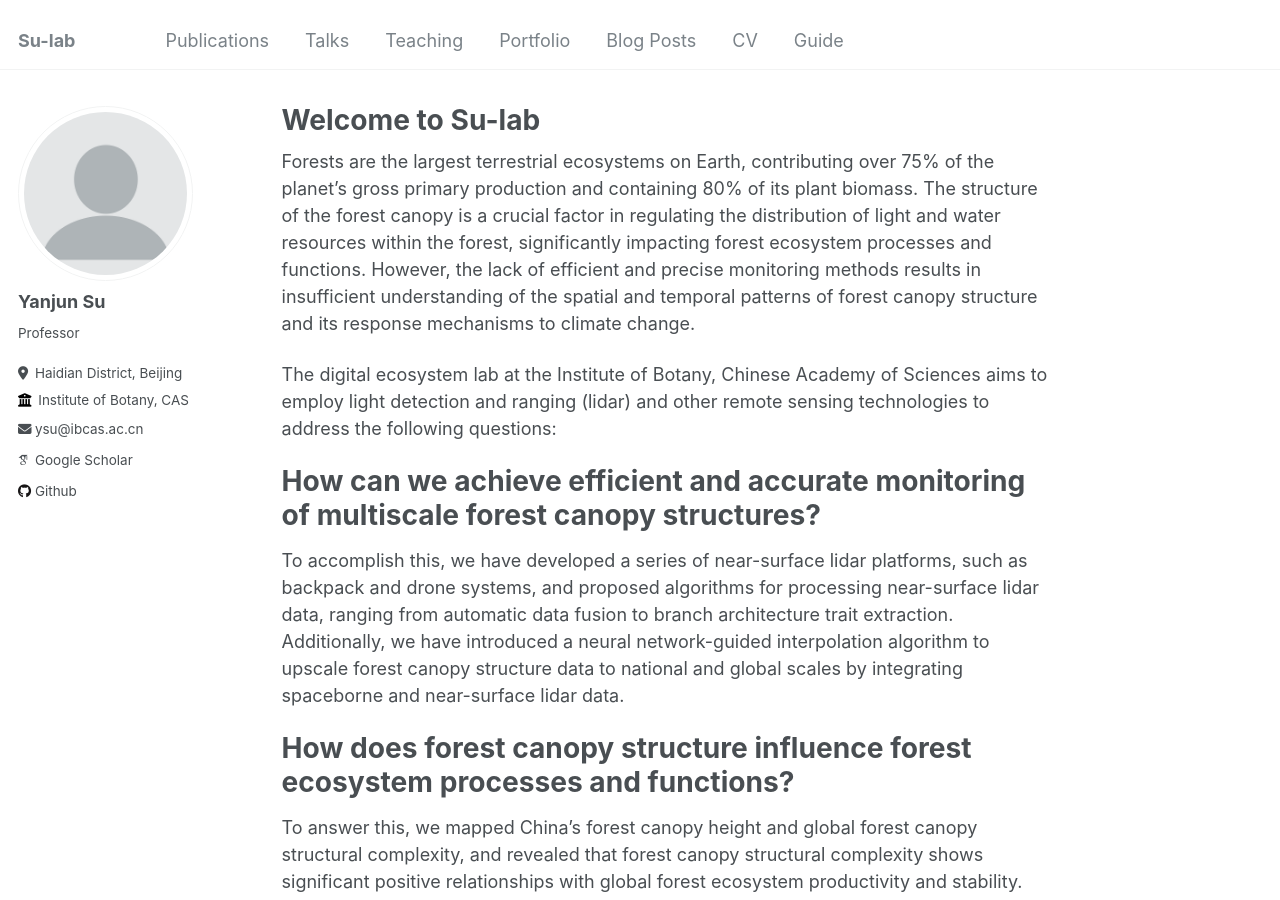
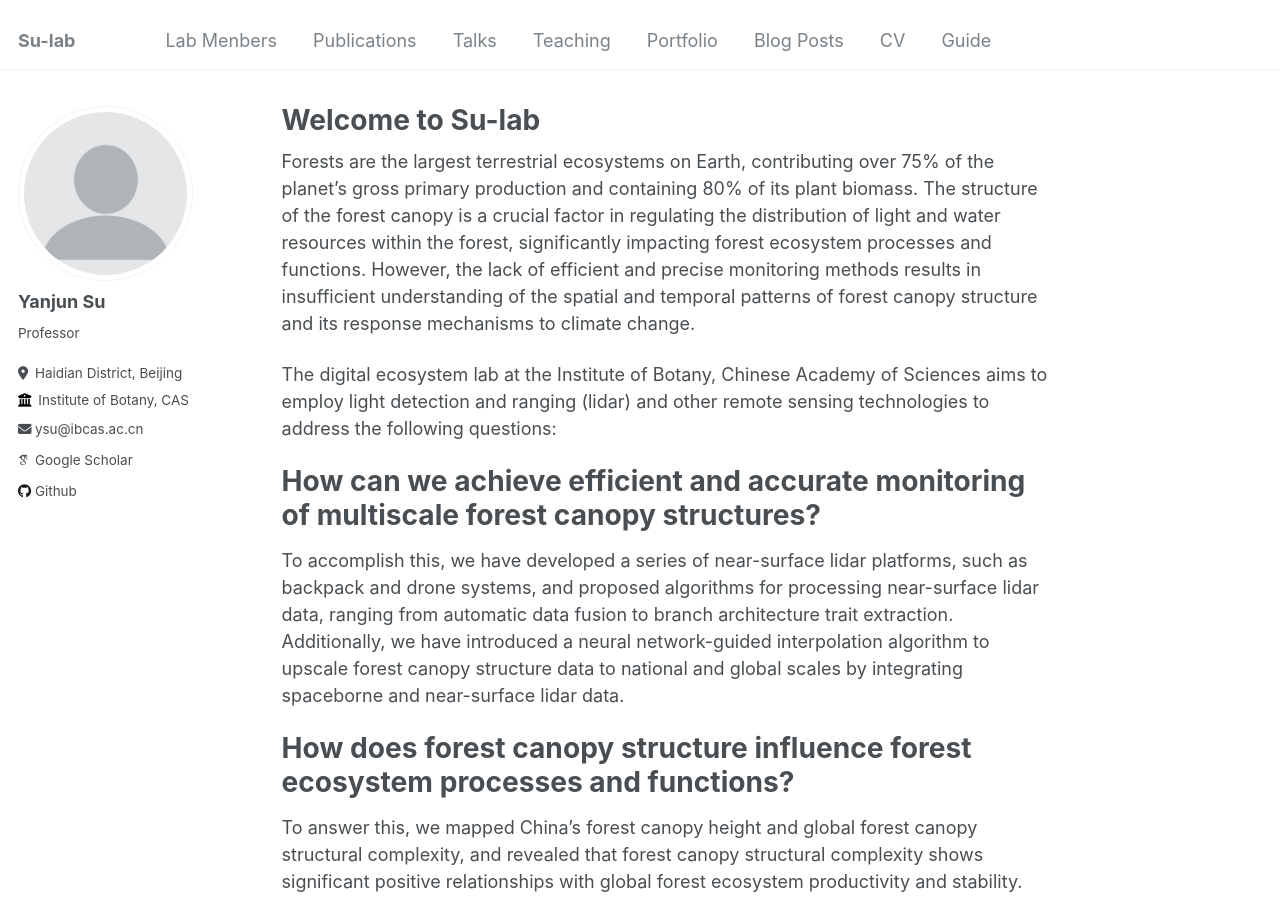
Before and after one commit to krotia/krotia.github.io, a Jekyll site: the page built from _pages/about.md, in a window 1280 px wide and 900 px high. Built offline with Jekyll 4.4.1, drawn with Linux system fonts in a browser that asks for light colours; some web fonts are replaced.

Commit message:
Update navigation.yml

```diff
--- a/_data/navigation.yml
+++ b/_data/navigation.yml
@@ -1,5 +1,8 @@
 # main links links
 main:
+  - title: "Lab Menbers"
+    url: /menbers/
+
   - title: "Publications"
     url: /publications/
 
```
